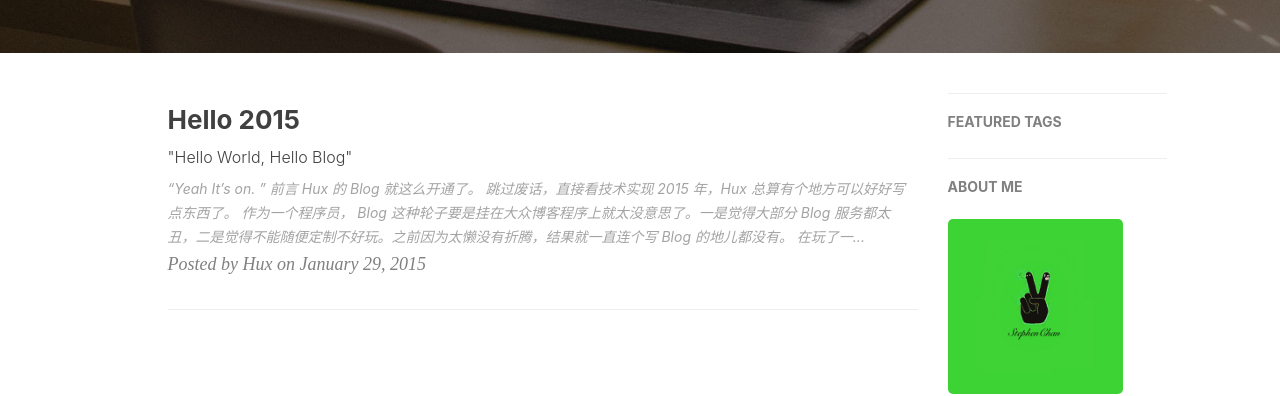
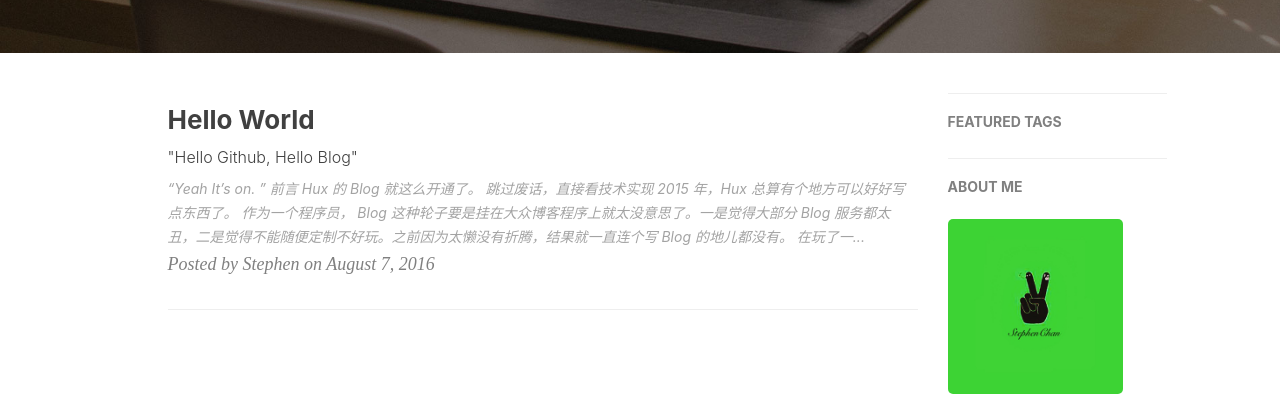
Before and after one commit to StephenChan007/StephenChan.github.io, a Jekyll site: the page built from index.html, in a window 1280 px wide. Shown: the part 365-761 px from the top of the page. Built offline with Jekyll 4.4.1, drawn with Linux system fonts in a browser that asks for light colours; nearby versions of some CDN libraries; the list of posts is cut into pages by our own code; comment, search, counter and statistics services are not loaded.

Commit message:
Update 2014-01-29-hello-2015.markdown

```diff
--- a/_posts/2014-01-29-hello-2015.markdown
+++ b/_posts/2014-01-29-hello-2015.markdown
@@ -1,9 +1,9 @@
 ---
 layout:     post
-title:      "Hello 2015"
-subtitle:   " \"Hello World, Hello Blog\""
-date:       2015-01-29 12:00:00
-author:     "Hux"
+title:      "Hello World"
+subtitle:   " \"Hello Github, Hello Blog\""
+date:       2016-08-07 22:00:00
+author:     "Stephen"
 header-img: "img/post-bg-2015.jpg"
 catalog: true
 tags:
```
